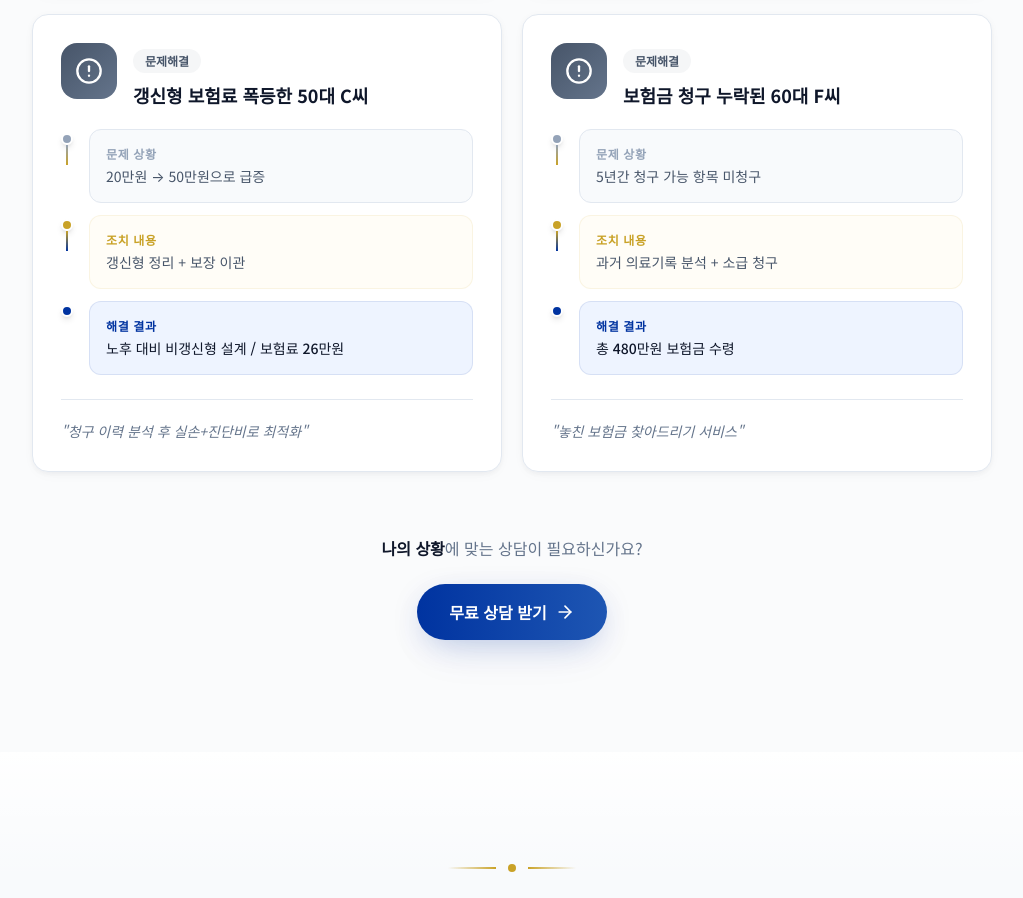
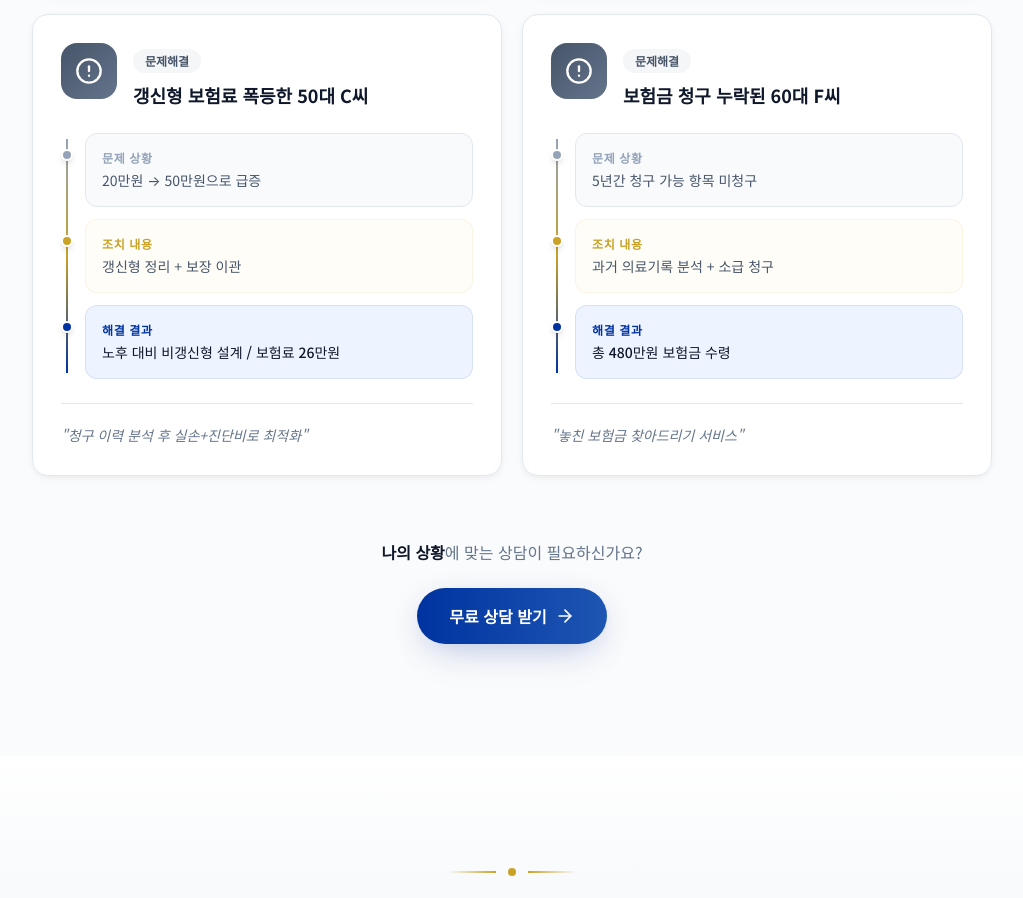
Before and after one commit to mae916/Insurance-agent-profile, a React (Vite) app: page /#cases in a window 1280 px wide. Shown: the part 3400-4298 px from the top of the page, without its empty margins (128-1151 px from the left). Built offline with nearby package versions, Linux system fonts and the light colour scheme.

Commit message:
Fix timeline: use single continuous line with dots overlay
- Single gradient line on left side (gray → gold → blue)
- Dots positioned absolutely on top of the line
- Removes gaps between timeline steps

```diff
--- a/src/components/CaseCard.tsx
+++ b/src/components/CaseCard.tsx
@@ -128,39 +128,36 @@ const CaseCard = ({
 
       {/* 특수 상황 - 타임라인 스타일 */}
       {isSpecial && issue && action && result && (
-        <div className="space-y-4">
+        <div className="relative pl-6">
+          {/* 연속된 세로선 */}
+          <div className="absolute left-[5px] top-[6px] bottom-[6px] w-[2px] bg-gradient-to-b from-[#94A3B8] via-[#C9A227] to-[#0033A0]" />
+
+          <div className="space-y-3">
             {/* 문제 */}
-          <div className="flex items-start gap-4">
-            <div className="flex flex-col items-center">
-              <div className="w-3 h-3 bg-[#94A3B8] rounded-full border-2 border-white shadow-md flex-shrink-0" />
-              <div className="w-[2px] flex-1 bg-gradient-to-b from-[#94A3B8] to-[#C9A227] min-h-[20px]" />
-            </div>
-            <div className="flex-1 p-4 bg-[#F8FAFC] rounded-xl border border-[#E2E8F0] -mt-1">
+            <div className="relative">
+              <div className="absolute -left-6 top-4 w-3 h-3 bg-[#94A3B8] rounded-full border-2 border-white shadow-md z-10" />
+              <div className="p-4 bg-[#F8FAFC] rounded-xl border border-[#E2E8F0]">
                 <p className="text-xs font-bold text-[#94A3B8] uppercase tracking-wider mb-1">문제 상황</p>
                 <p className="text-sm text-[#475569]">{issue}</p>
               </div>
             </div>
 
             {/* 조치 */}
-          <div className="flex items-start gap-4 -mt-2">
-            <div className="flex flex-col items-center">
-              <div className="w-3 h-3 bg-[#C9A227] rounded-full border-2 border-white shadow-md flex-shrink-0" />
-              <div className="w-[2px] flex-1 bg-gradient-to-b from-[#C9A227] to-[#0033A0] min-h-[20px]" />
-            </div>
-            <div className="flex-1 p-4 bg-[#FFFDF7] rounded-xl border border-[#C9A227]/10 -mt-1">
+            <div className="relative">
+              <div className="absolute -left-6 top-4 w-3 h-3 bg-[#C9A227] rounded-full border-2 border-white shadow-md z-10" />
+              <div className="p-4 bg-[#FFFDF7] rounded-xl border border-[#C9A227]/10">
                 <p className="text-xs font-bold text-[#C9A227] uppercase tracking-wider mb-1">조치 내용</p>
                 <p className="text-sm text-[#475569]">{action}</p>
               </div>
             </div>
 
             {/* 결과 */}
-          <div className="flex items-start gap-4 -mt-2">
-            <div className="flex flex-col items-center">
-              <div className="w-3 h-3 bg-[#0033A0] rounded-full border-2 border-white shadow-md flex-shrink-0" />
-            </div>
-            <div className="flex-1 p-4 bg-[#EEF4FF] rounded-xl border border-[#0033A0]/10 -mt-1">
+            <div className="relative">
+              <div className="absolute -left-6 top-4 w-3 h-3 bg-[#0033A0] rounded-full border-2 border-white shadow-md z-10" />
+              <div className="p-4 bg-[#EEF4FF] rounded-xl border border-[#0033A0]/10">
                 <p className="text-xs font-bold text-[#0033A0] uppercase tracking-wider mb-1">해결 결과</p>
                 <p className="text-sm font-medium text-[#0F172A]">{result}</p>
+              </div>
             </div>
           </div>
         </div>
```
Lines whose indentation alone changed are shown as unchanged.
